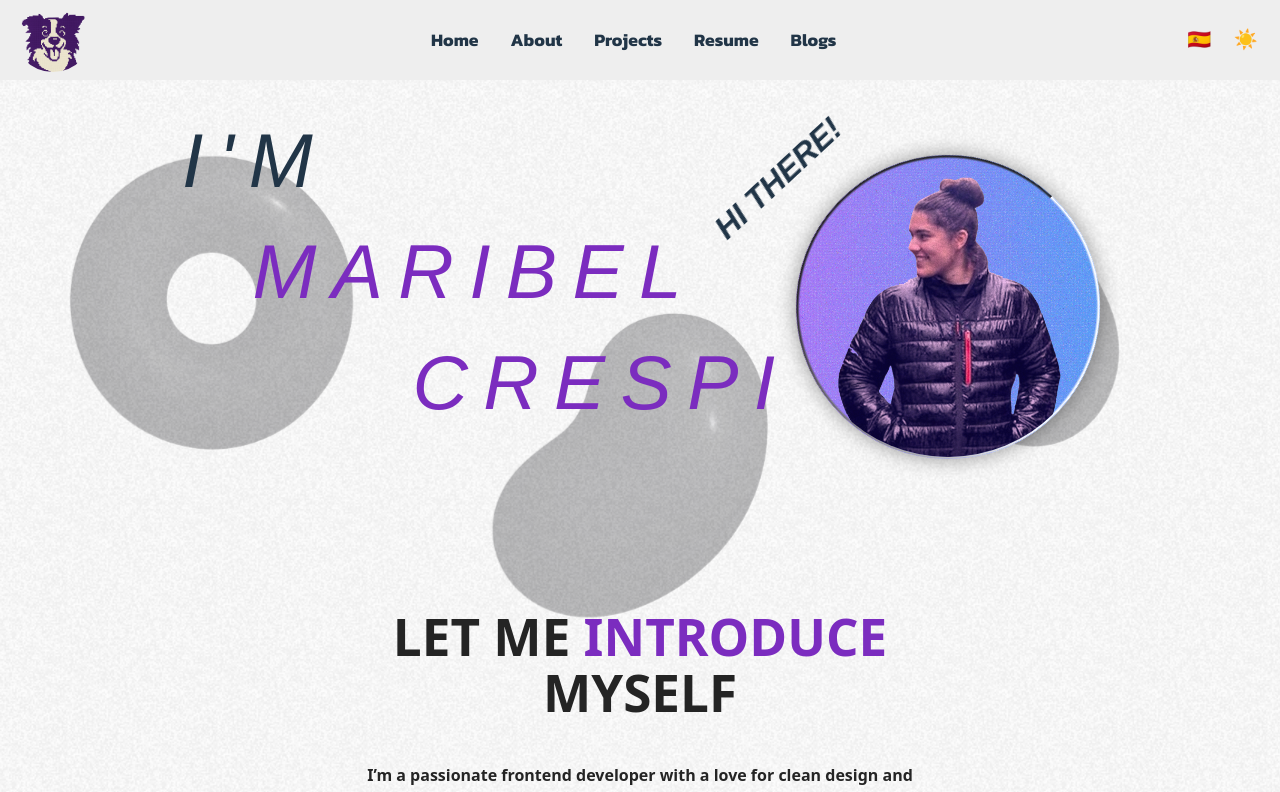
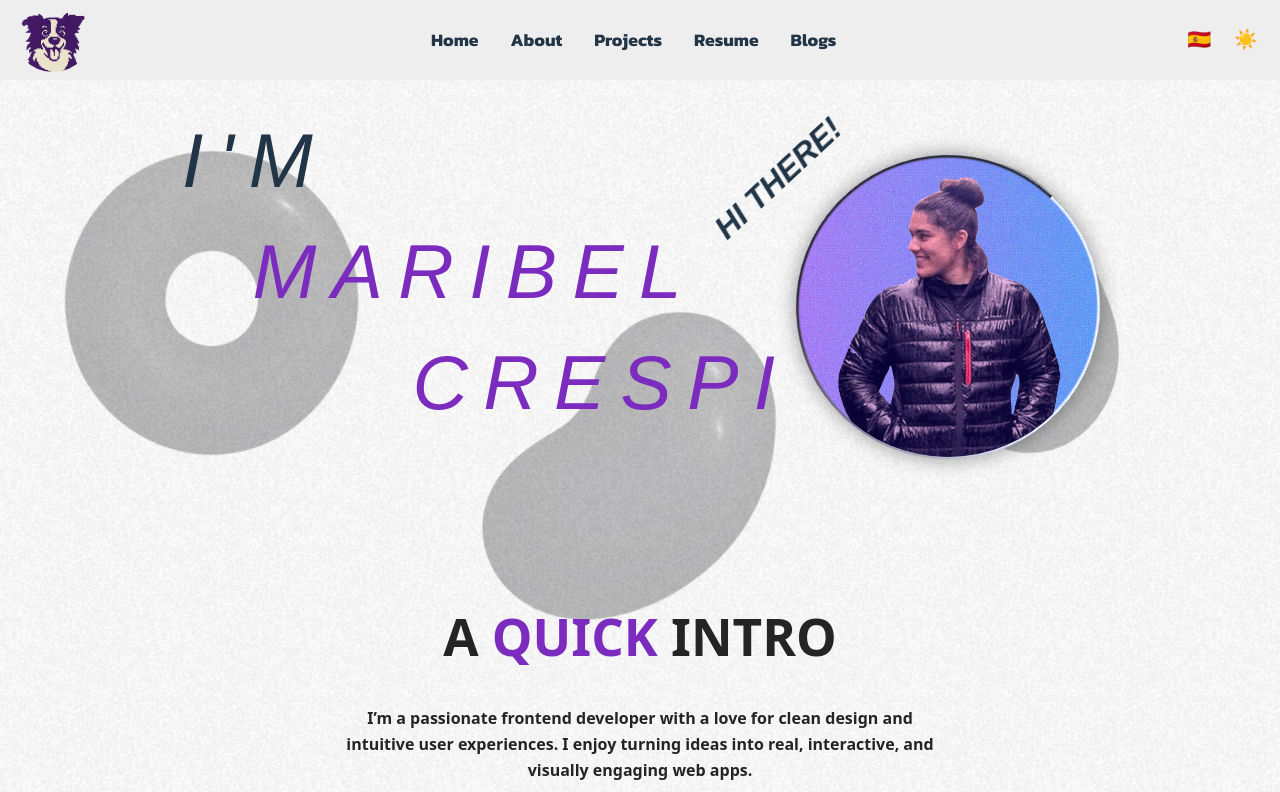
Before and after one commit to maribel95/portfolio, a React (Vite) app: page / in a window 1280 px wide. Shown: the top 792 px of the page. Built offline with nearby package versions, Linux system fonts and the light colour scheme; a web font is replaced by a local one.

Commit message:
Background update.

```diff
--- a/src/components/Background.tsx
+++ b/src/components/Background.tsx
@@ -117,12 +117,16 @@ const Background = () => {
         const dy = mouseY - blobCenterY;
         const distance = Math.sqrt(dx * dx + dy * dy);
 
-        const threshold = 200;
+        const maxDisplacement = parseFloat(
+          blob.dataset.maxDisplacement || "30"
+        );
+
+        const threshold = 300; // ⬅️ antes era 200, ahora aumentamos su "zona de reacción"
 
         if (distance < threshold) {
-          const factor = ((threshold - distance) / threshold) * 10;
-          const moveX = (-dx / distance) * factor;
-          const moveY = (-dy / distance) * factor;
+          const strength = (threshold - distance) / threshold;
+          const moveX = (-dx / distance) * strength * maxDisplacement;
+          const moveY = (-dy / distance) * strength * maxDisplacement;
 
           blob.style.setProperty("--mouse-x", `${moveX}px`);
           blob.style.setProperty("--mouse-y", `${moveY}px`);
@@ -140,7 +144,15 @@ const Background = () => {
   return (
     <div className="background-container" ref={containerRef}>
       {blobImages.map((src, index) => (
-        <img key={index} src={src} className="blob" alt={`blob-${index}`} />
+        <img
+          key={index}
+          src={src}
+          className="blob"
+          alt={`blob-${index}`}
+          data-max-displacement={(Math.random() * 20 + 20).toFixed(2)} // ya lo tienes
+          data-float-speed={`${(Math.random() * 3 + 3).toFixed(2)}s`} // entre 3s y 6s
+          data-float-scale={`${(Math.random() * 0.1 + 1).toFixed(2)}`} // entre 1 y 1.1
+        />
       ))}
 
       <div className="noise-overlay noiseA" ref={noiseRefA}></div>
--- a/src/locales/en.json
+++ b/src/locales/en.json
@@ -3,7 +3,7 @@
     "greeting": "Hi there!",
     "iam": "I'M",
     "title": "Computer engineer",
-    "intro": "LET ME <1>INTRODUCE</1> MYSELF",
+    "intro": "A <1>QUICK</1> INTRO",
     "description1": "I’m a passionate frontend developer with a love for clean design and intuitive user experiences. I enjoy turning ideas into real, interactive, and visually engaging web apps.",
     "description2": "When I’m not coding, you can probably find me learning new tech, reading about design systems, or sketching layouts on napkins."
   },
--- a/src/locales/es.json
+++ b/src/locales/es.json
@@ -4,7 +4,7 @@
     "name": "MARIBEL CRESPI",
     "iam": "SOY",
     "title": "Ingeniera informática",
-    "intro": "ME <1>PRESENTO</1> RÁPIDO",
+    "intro": "UNA <1>MINI</1> PRESENTACIÓN",
     "description1": "Nací en 2001 en Mallorca, España. Graduada en Ingenieria informática y especializada en inteligencia artificial.",
     "description2": "Me encantan las tecnologías, el deporte, la cocina, la naturaleza, la salud y la lectura. Y a parte de eso, tengo conocimientos sólidos de backend y frontend."
   },
--- a/src/styles/Background.scss
+++ b/src/styles/Background.scss
@@ -18,37 +18,18 @@
 
   transform: translate(var(--mouse-x, 0px), var(--mouse-y, 0px)) scale(1)
     rotate(0deg);
-  animation: blobFloat 6s ease-in-out infinite;
-  transition: transform 0.1s ease-out;
-}
-/*
-.blob1 {
-  top: -5%;
-  left: -5%;
+  animation: blobFloat 4s ease-in-out infinite;
+  transition: transform 5s ease;
 }
 
-.blob2 {
-  top: -5%;
-  right: -5%;
-}
-
-.blob3 {
-  bottom: -5%;
-  left: -5%;
-}
-.blob4 {
-  bottom: -5%;
-  right: -5%;
-}
-*/
 @keyframes blobFloat {
   0% {
     transform: translate(var(--mouse-x, 0px), var(--mouse-y, 0px)) scale(1)
       rotate(0deg);
   }
   50% {
-    transform: translate(var(--mouse-x, 0px), var(--mouse-y, 0px)) scale(1.02)
-      rotate(2deg);
+    transform: translate(var(--mouse-x, 0px), var(--mouse-y, 0px)) scale(1.04)
+      rotate(5deg);
   }
   100% {
     transform: translate(var(--mouse-x, 0px), var(--mouse-y, 0px)) scale(1)
```
